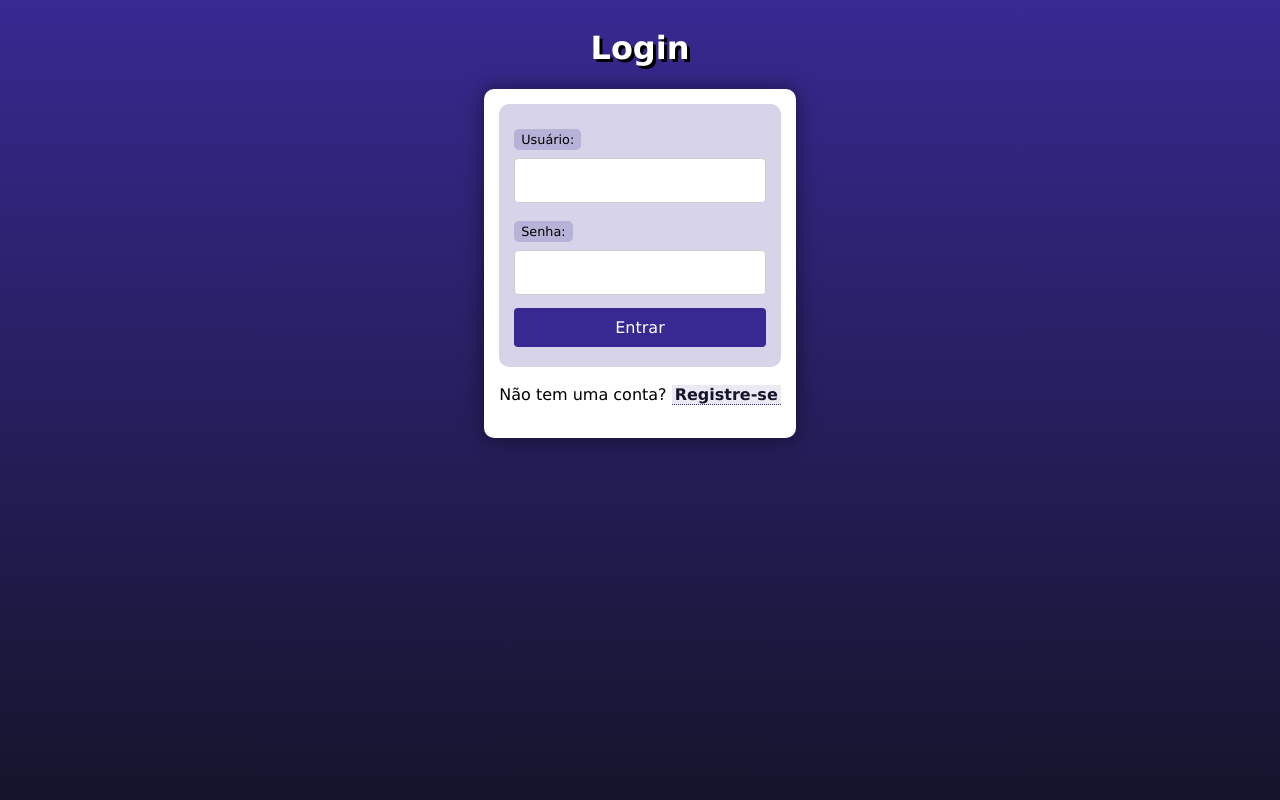
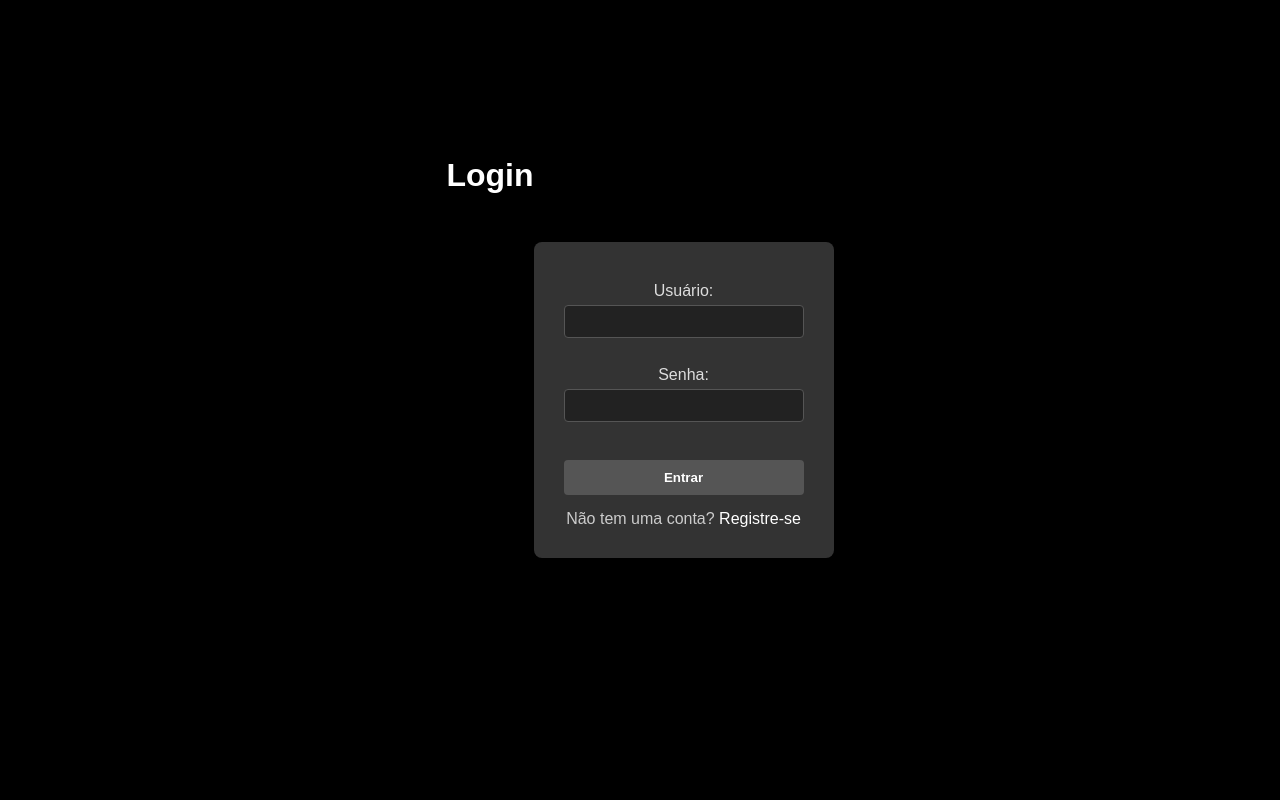
Before and after one commit to AndreReiis/trabalho_php_dosmlk, a PHP site: page /login.php in a window 1280 px wide. Run offline with PHP 8.4, Linux system fonts and the light colour scheme.

Commit message:
Add files via upload

```diff
--- a/index.php
+++ b/index.php
@@ -5,7 +5,6 @@ session_start();
 <html lang="pt-br">
 <head>
     <meta charset="UTF-8">
-    <link rel="stylesheet" href="estil.css">
     <title>Loucos por Futebol!</title>
     <link rel="stylesheet" href="index.css">
 </head>
@@ -21,6 +20,7 @@ session_start();
 <main>
     <h2>Jogo em Destaque</h2>
     <p>Aqui você encontra ingressos para os melhores jogos!</p>
+    <img src="img/img2.png" alt="">
 </main>
 <footer>
     <p>&copy; 2024 Loucos por Futebol</p>
--- a/ingressos.php
+++ b/ingressos.php
@@ -23,7 +23,6 @@ if ($_SERVER['REQUEST_METHOD'] === 'POST') {
 <html lang="pt-br">
 <head>
     <meta charset="UTF-8">
-    <link rel="stylesheet" href="estil.css">
     <title>Comprar Ingresso - <?= htmlspecialchars($jogo) ?></title>
     <link rel="stylesheet" href="ingresso.css">
 </head>
--- a/jogo.php
+++ b/jogo.php
@@ -8,9 +8,8 @@ $jogos = [
 <html lang="pt-br">
 <head>
     <meta charset="UTF-8">
-    <link rel="stylesheet" href="estil.css">
     <title>Jogos</title>
-    <link rel="stylesheet" href="index.css">
+    <link rel="stylesheet" href="jogo.css">
 </head>
 <body>
 <header>
@@ -23,10 +22,11 @@ $jogos = [
 </nav>
 <main>
     <h2>Próximos Jogos</h2>
+    <img src="img/img.png" alt="">
     <ul>
         <?php foreach ($jogos as $jogo) : ?>
             <li><?= $jogo["nome"] ?> - <?= $jogo["data"] ?> -  <?= $jogo["horario"] ?>
-            <a href="ingressos.php?jogo=<?= urlencode($jogo["nome"]) ?>">Comprar Ingresso</a>
+            <a href="login.php?jogo=<?= urlencode($jogo["nome"]) ?>">Comprar Ingresso</a>
             </li>
         <?php endforeach; ?>
     </ul>
--- /dev/null
+++ b/login.css
@@ -0,0 +1,92 @@
+/* Estilo básico para a página de login */
+
+* {
+    margin: 0;
+    padding: 0;
+    box-sizing: border-box;
+}
+
+body {
+    font-family: Arial, sans-serif;
+    background-color: #000; /* Fundo preto */
+    color: #fff; /* Texto branco */
+    display: flex;
+    justify-content: center;
+    align-items: center;
+    height: 100vh;
+}
+
+header {
+    text-align: center;
+    margin-bottom: 450px;
+}
+
+header h1 {
+    color: #fff;
+}
+
+main {
+    background-color: #333;
+    padding: 30px;
+    border-radius: 8px;
+    width: 300px;
+    text-align: center;
+}
+
+form {
+    display: flex;
+    flex-direction: column;
+}
+
+label {
+    margin-top: 10px;
+    color: #ddd;
+}
+
+input[type="text"],
+input[type="password"] {
+    padding: 8px;
+    margin-top: 5px;
+    border: 1px solid #555;
+    border-radius: 4px;
+    background-color: #222;
+    color: #fff;
+}
+
+button {
+    margin-top: 20px;
+    padding: 10px;
+    background-color: #555;
+    border: none;
+    color: #fff;
+    font-weight: bold;
+    cursor: pointer;
+    border-radius: 4px;
+}
+
+button:hover {
+    background-color: #777;
+}
+
+button a {
+    color: #fff;
+    text-decoration: none;
+}
+
+button a:hover {
+    color: #ccc;
+}
+
+p {
+    margin-top: 15px;
+    color: #ccc;
+}
+
+p a {
+    color: #fff;
+    text-decoration: none;
+}
+
+p a:hover {
+    color: #aaa;
+}
--- a/login.php
+++ b/login.php
@@ -20,7 +20,7 @@ if ($_SERVER['REQUEST_METHOD'] === 'POST') {
 <html lang="pt-br">
 <head>
     <meta charset="UTF-8">
-    <link rel="stylesheet" href="estilo.css">
+    <link rel="stylesheet" href="login.css">
     <title>Login</title>
 </head>
 <body>
@@ -38,7 +38,7 @@ if ($_SERVER['REQUEST_METHOD'] === 'POST') {
         <label for="password">Senha:</label>
         <input type="password" name="password" id="password" required>
         <br>
-        <button type="submit">Entrar</button>
+        <button type="submit"> <a href="ingressos.php"> Entrar </a>  </button>
     </form>
     <p>Não tem uma conta? <a href="registro.php">Registre-se</a></p>
 </main>
--- a/registro.php
+++ b/registro.php
@@ -15,7 +15,7 @@ if ($_SERVER['REQUEST_METHOD'] === 'POST') {
 <html lang="pt-br">
 <head>
     <meta charset="UTF-8">
-    <link rel="stylesheet" href="estil.css">
+    <link rel="stylesheet" href="registro.css">
     <title>Registro</title>
 </head>
 <body>
--- a/sobre.php
+++ b/sobre.php
@@ -5,7 +5,6 @@ session_start();
 <html lang="pt-br">
 <head>
     <meta charset="UTF-8">
-    <link rel="stylesheet" href="estil.css">
     <title>Sobre Nós</title>
     <link rel="stylesheet" href="sobre.css">
 </head>
--- a/suporte.php
+++ b/suporte.php
@@ -5,7 +5,6 @@ session_start();
 <html lang="pt-br">
 <head>
     <meta charset="UTF-8">
-    <link rel="stylesheet" href="estil.css">
     <title>Suporte</title>
     <link rel="stylesheet" href="suporte.css">
 </head>
```
Also changed, not shown: compra.php (+16 -56 lines), jogo.css (added, +82 -0 lines), processar.php (added, +15 -0 lines), registro.css (added, +83 -0 lines), sucesso.php (added, +23 -0 lines).
